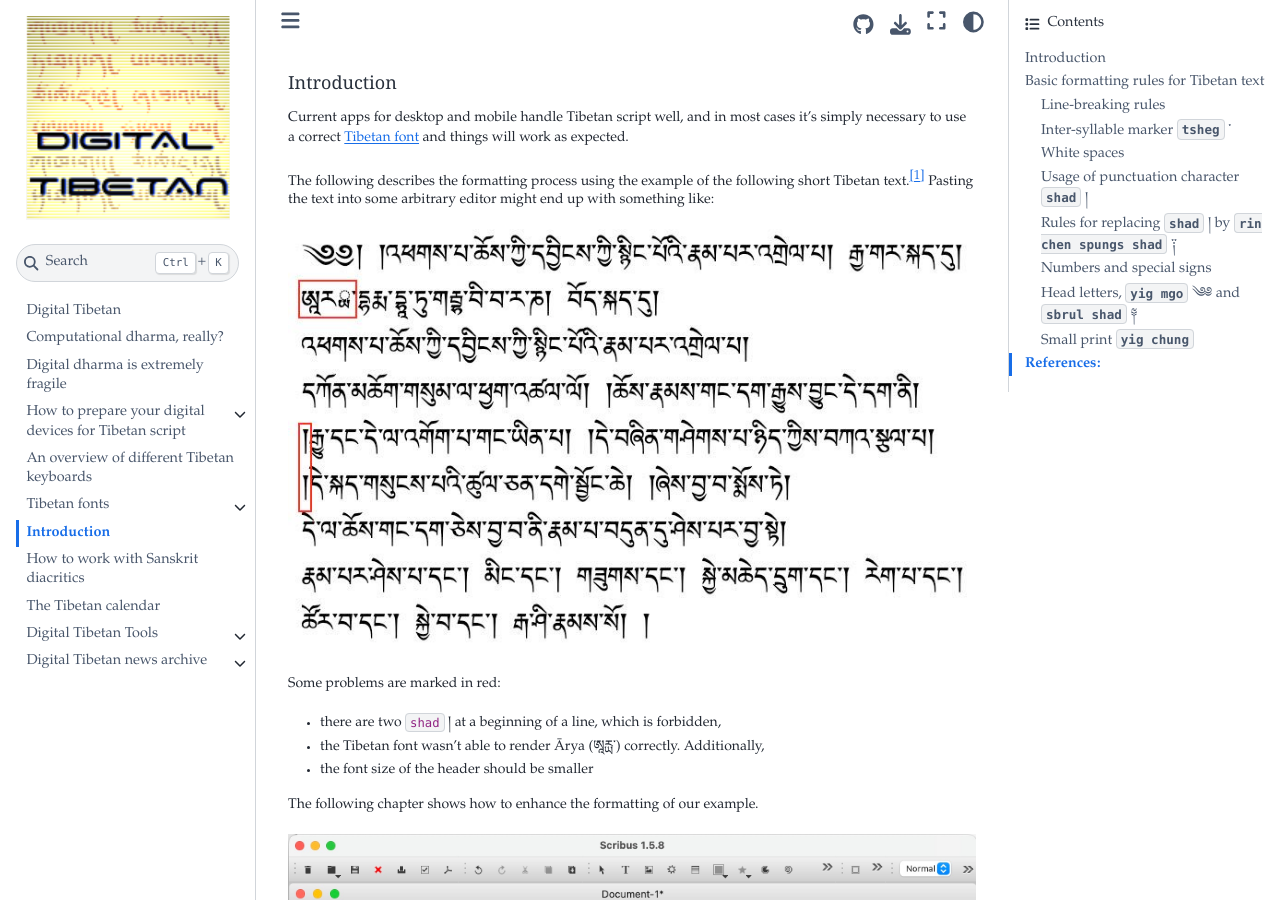
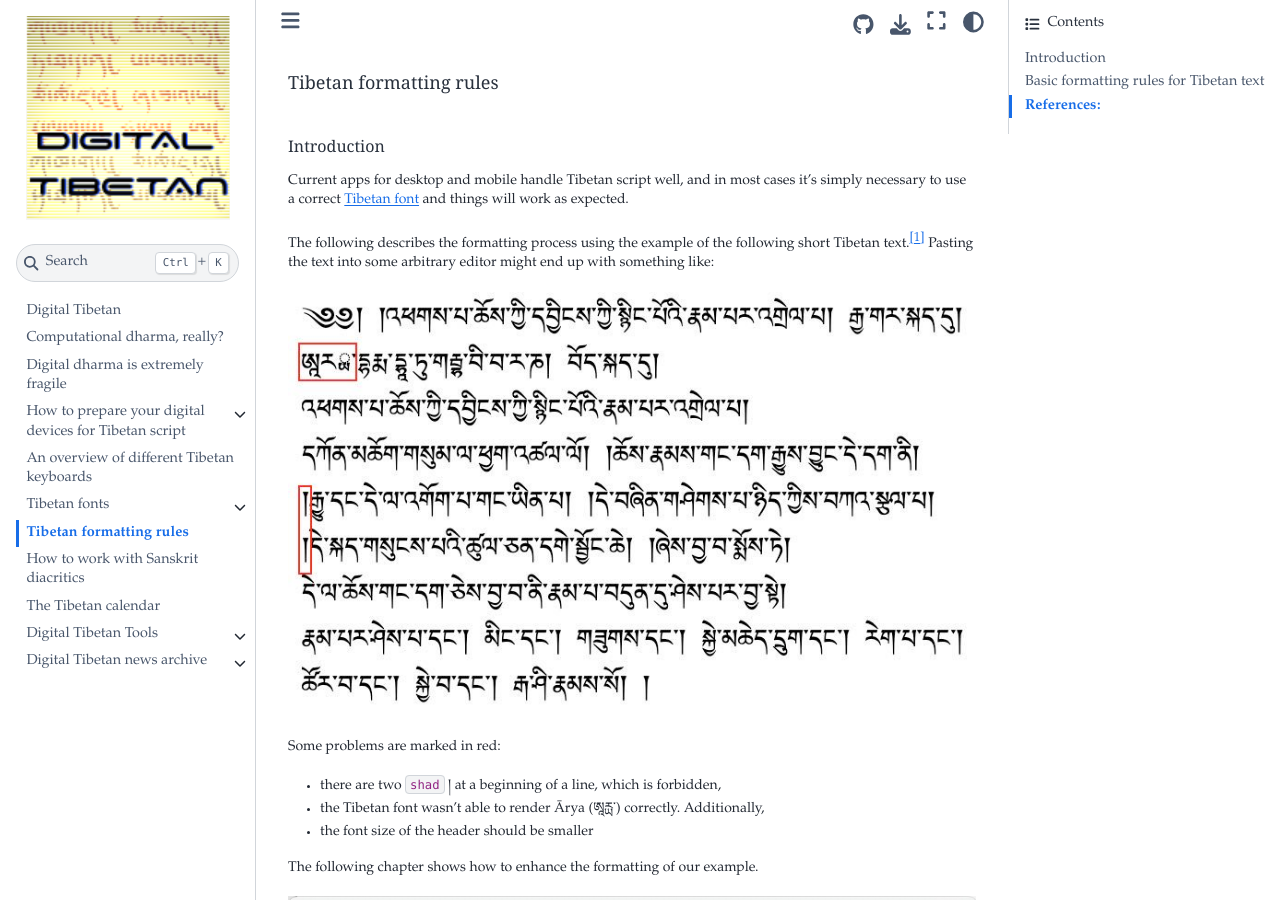
Before and after one commit to DigitalTibetan/DigitalTibetan, a Jupyter Book: the page built from docs/tibetan_formatting.md, in a window 1280 px wide and 900 px high. Built offline with Jupyter Book 1.0.4 settings and Sphinx 7.4.7 and the Sphinx Book theme 1.1.4, drawn with Linux system fonts in a browser that asks for light colours.

Commit message:
Main header

```diff
--- a/docs/tibetan_formatting.md
+++ b/docs/tibetan_formatting.md
@@ -1,3 +1,4 @@
+# Tibetan formatting rules
 ## Introduction
 
 Current apps for desktop and mobile handle Tibetan script well, and in most cases it's simply necessary to use a correct [Tibetan font](tibetan_fonts.md) and things will work as expected.
```
